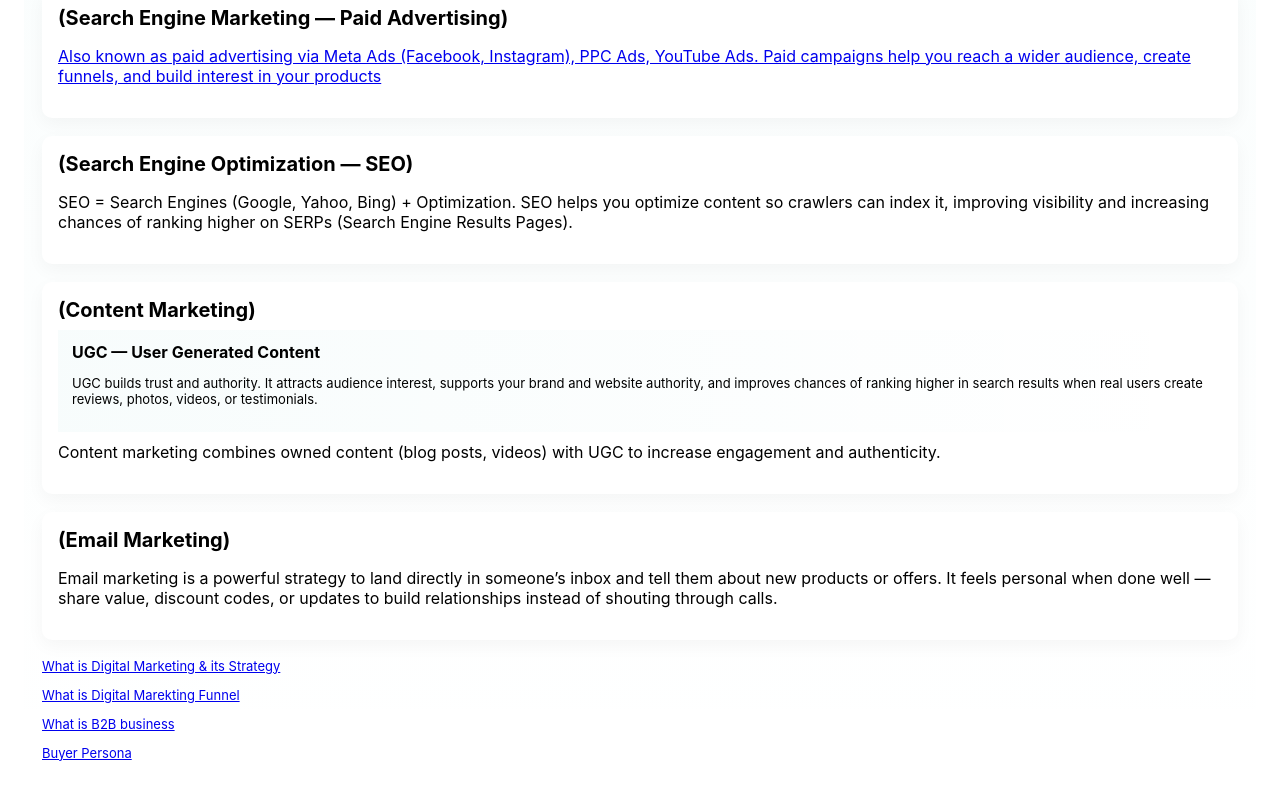
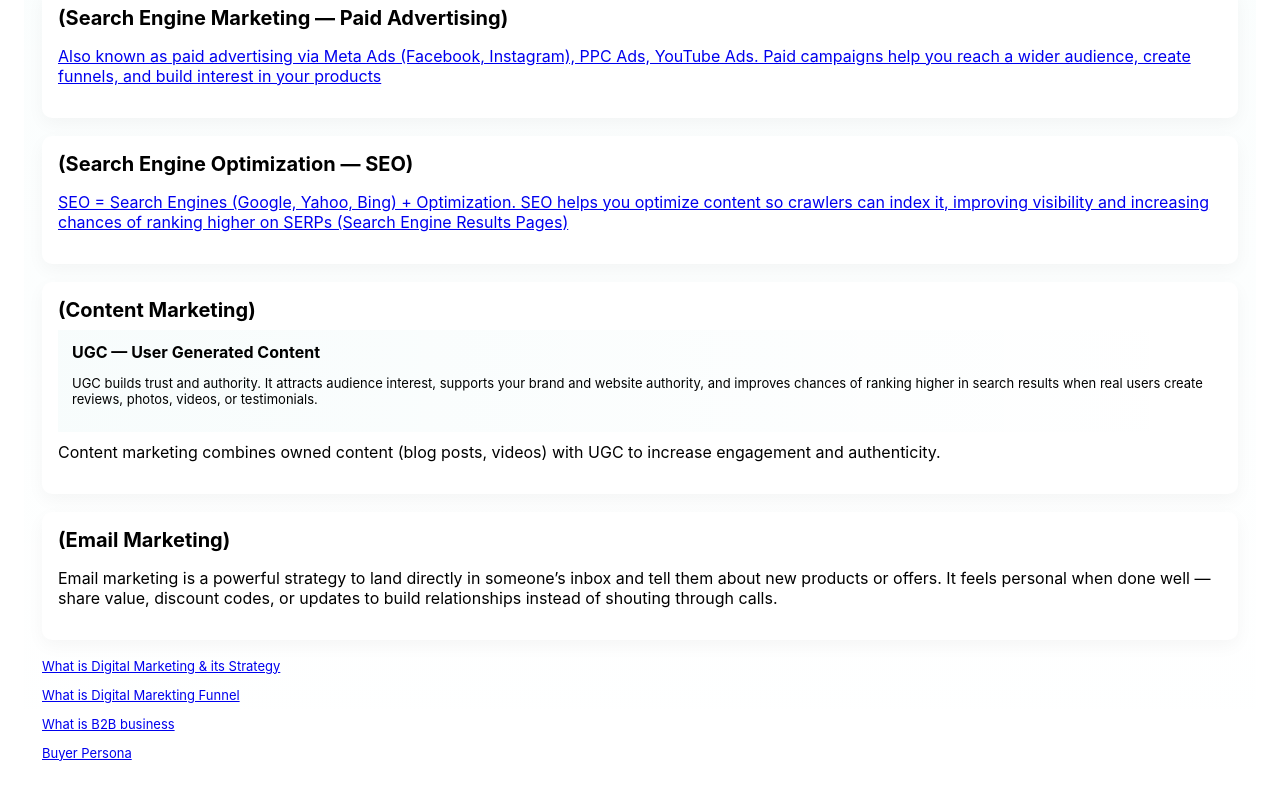
Before and after one commit to AnooshaAhmed-jpg/What-is-Digital-Marketing-its-types, a plain HTML site: page index.html in a window 1280 px wide. Shown: the part 746-1546 px from the top of the page. Drawn offline with Linux system fonts and the light colour scheme.

Commit message:
Update index.html

```diff
--- a/index.html
+++ b/index.html
@@ -100,7 +100,8 @@ height="0" width="0" style="display:none;visibility:hidden"></iframe></noscript>
 
       <section id="seo">
         <h2>(Search Engine Optimization — SEO)</h2>
-        <p>SEO = Search Engines (Google, Yahoo, Bing) + Optimization. SEO helps you optimize content so crawlers can index it, improving visibility and increasing chances of ranking higher on SERPs (Search Engine Results Pages).</p>
+        <p>
+          <a href=https://anooshaahmed-jpg.github.io/Search-Engine-Optimization-SEO-/>SEO = Search Engines (Google, Yahoo, Bing) + Optimization. SEO helps you optimize content so crawlers can index it, improving visibility and increasing chances of ranking higher on SERPs (Search Engine Results Pages)</a></p>
       </section>
 
       <section id="content">
```
